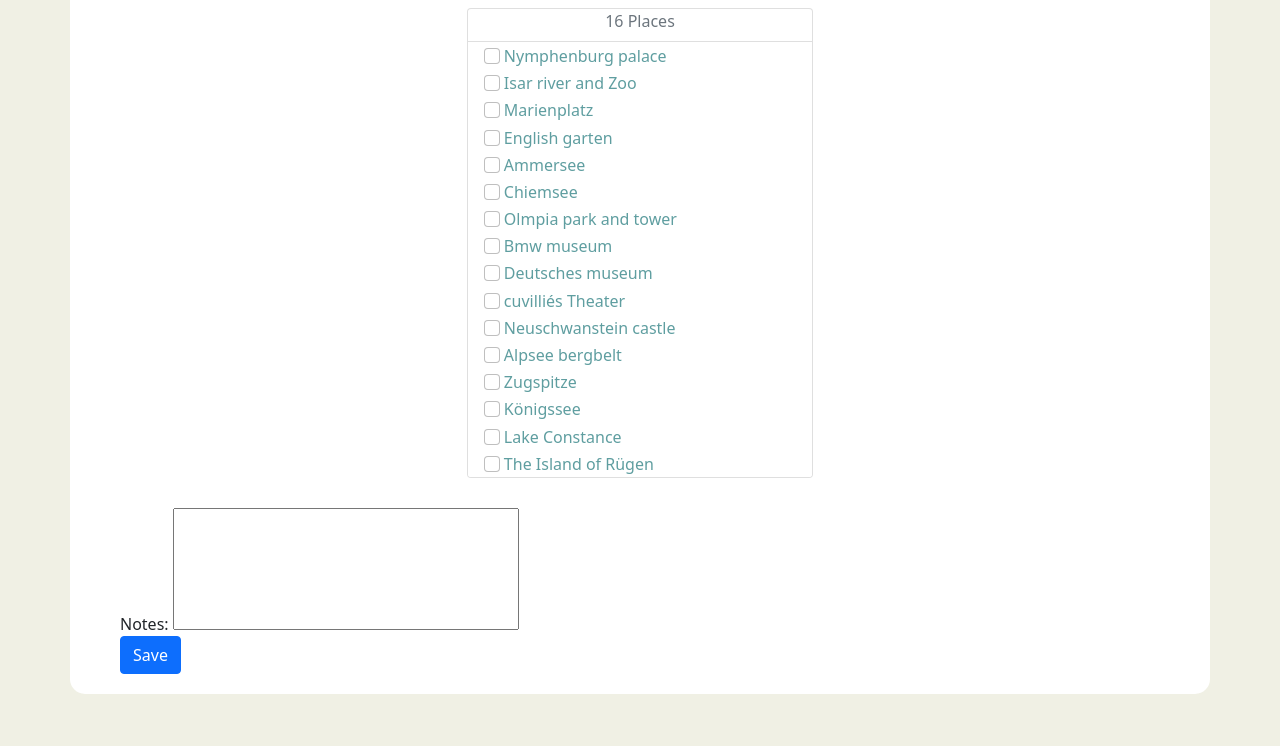
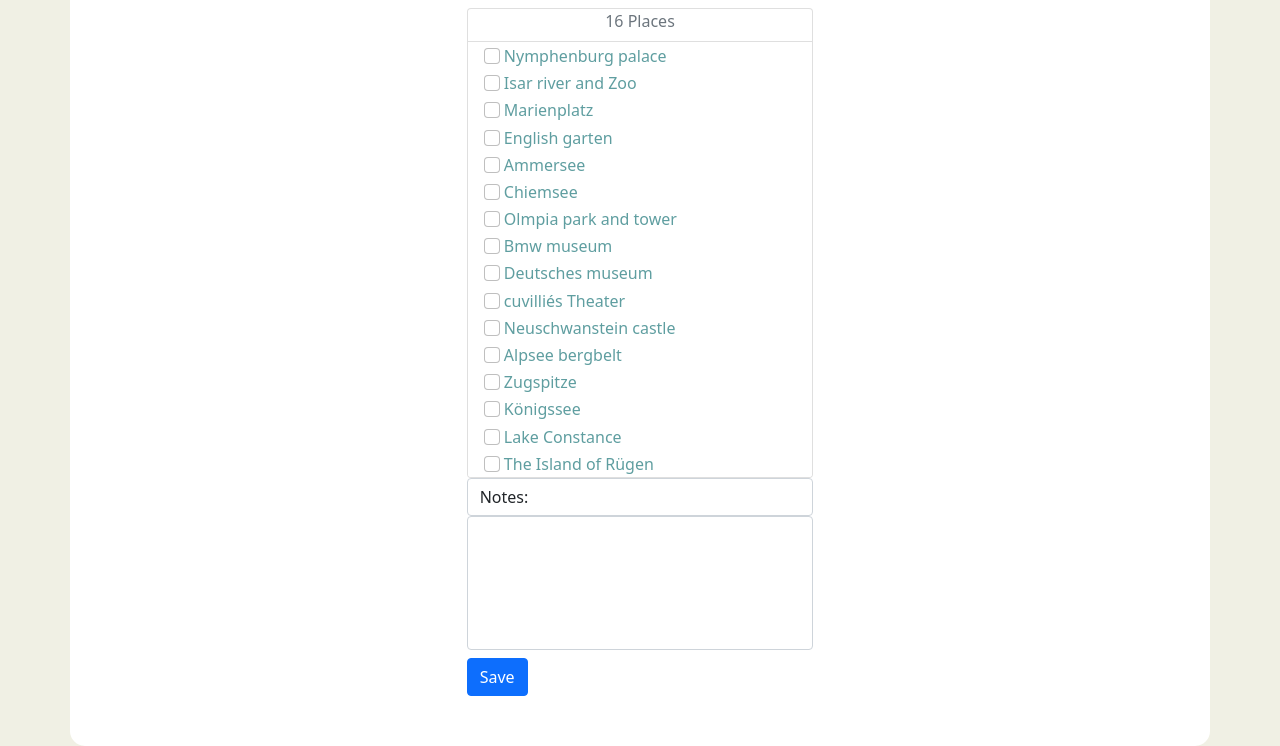
Before and after one commit to rajkrrai/Europe-Travel-Planner, a website: page index.html in a window 1280 px wide. Shown: the part 339-1085 px from the top of the page. Before the commit the page ends 1033 px from the top, so only its background shows below. Drawn offline with nearby package versions, Linux system fonts and the light colour scheme.

Commit message:
form orientation

```diff
--- a/index.html
+++ b/index.html
@@ -42,19 +42,18 @@
             <!-- place holder for list items -->
           </ul>
         </div>
-      </div>
-
         <div class="wer">
-        <label for="note">Notes:</label>
+          <label class="form-control" for="note">Notes:</label>
           <textarea
-          class="col-lg-4 mx-auto"
+            class="col-lg-4 mx-auto form-control"
             name="impnotes"
             id="impnotes"
             cols="50"
             rows="5"
           ></textarea>
         </div>
-      <button class="btn btn-primary" id="btn-save">Save</button>
+        <button class="btn btn-primary mt-2" id="btn-save">Save</button>
+      </div>
     </div>
     <!-- JS scripts -->
 
```
Lines whose indentation alone changed are shown as unchanged.
